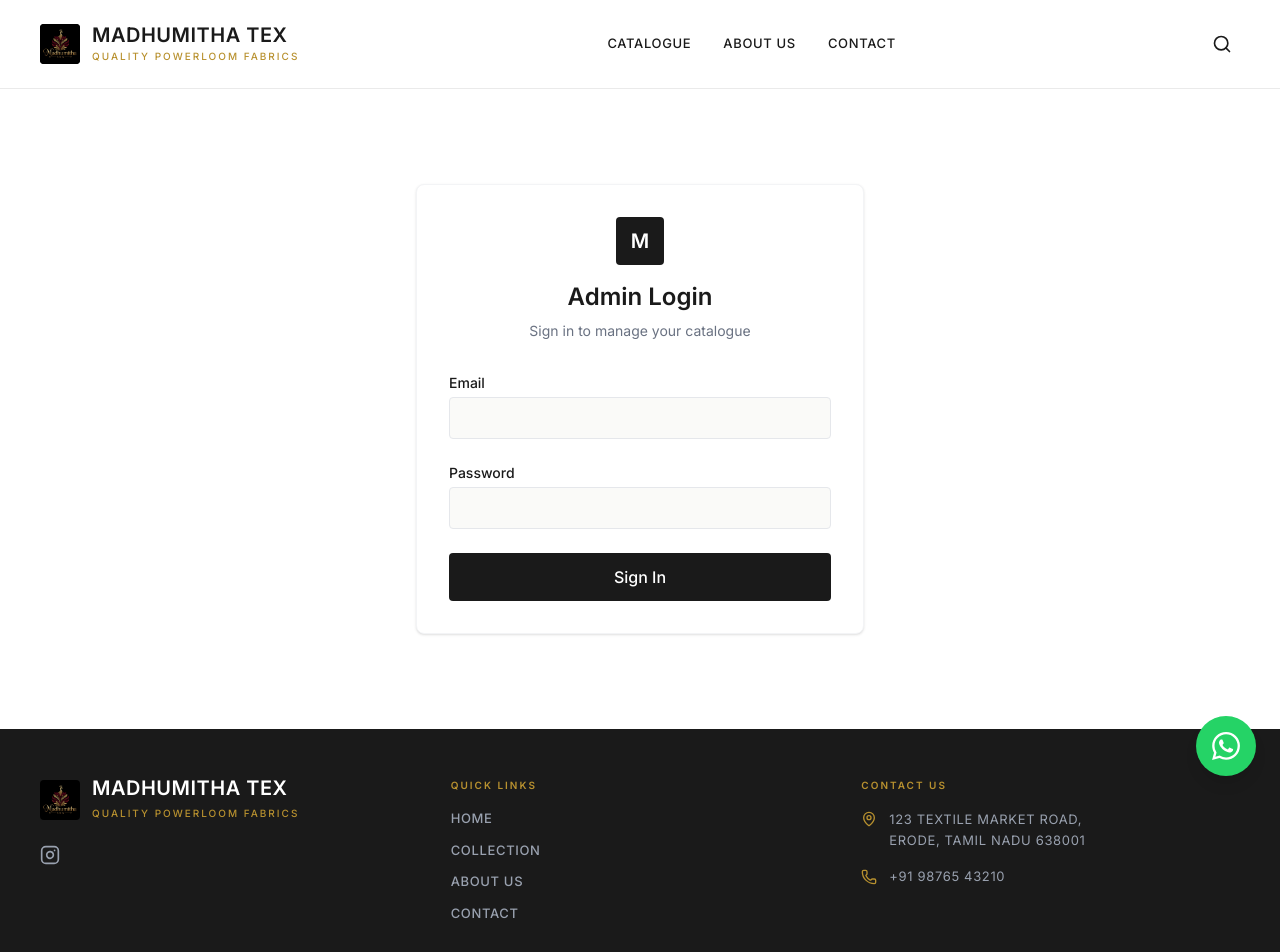
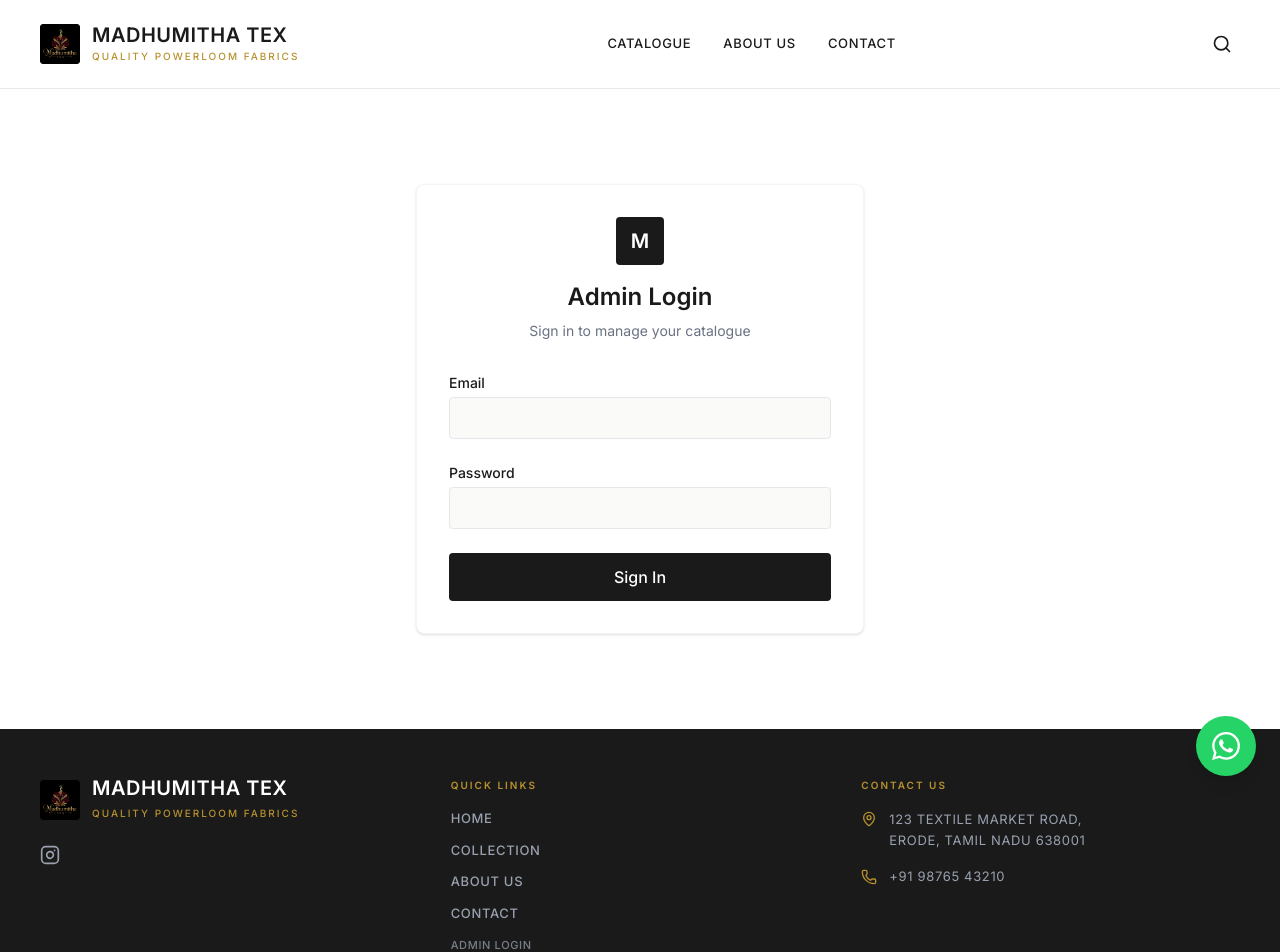
Before and after one commit to SandeepKumar1232005/textile, a React (Vite) app: page /login in a window 1280 px wide. Shown: the top 952 px of the page. Built offline with nearby package versions, Linux system fonts and the light colour scheme.

Commit message:
Add Admin Login link to footer

```diff
--- a/src/components/Footer.tsx
+++ b/src/components/Footer.tsx
@@ -28,6 +28,7 @@
               <li><Link to="/products" className="hover:text-white transition-colors">Collection</Link></li>
               <li><Link to="/about" className="hover:text-white transition-colors">About Us</Link></li>
               <li><Link to="/contact" className="hover:text-white transition-colors">Contact</Link></li>
+              <li><Link to="/login" className="hover:text-white transition-colors text-[11px] opacity-75">Admin Login</Link></li>
             </ul>
           </div>
 
```
